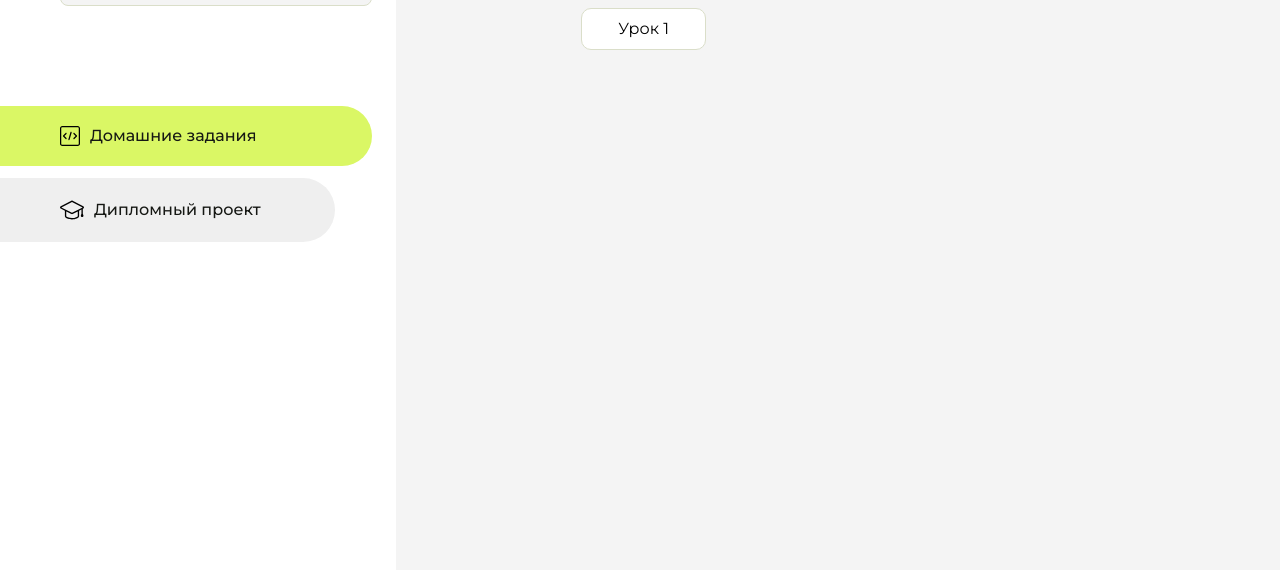
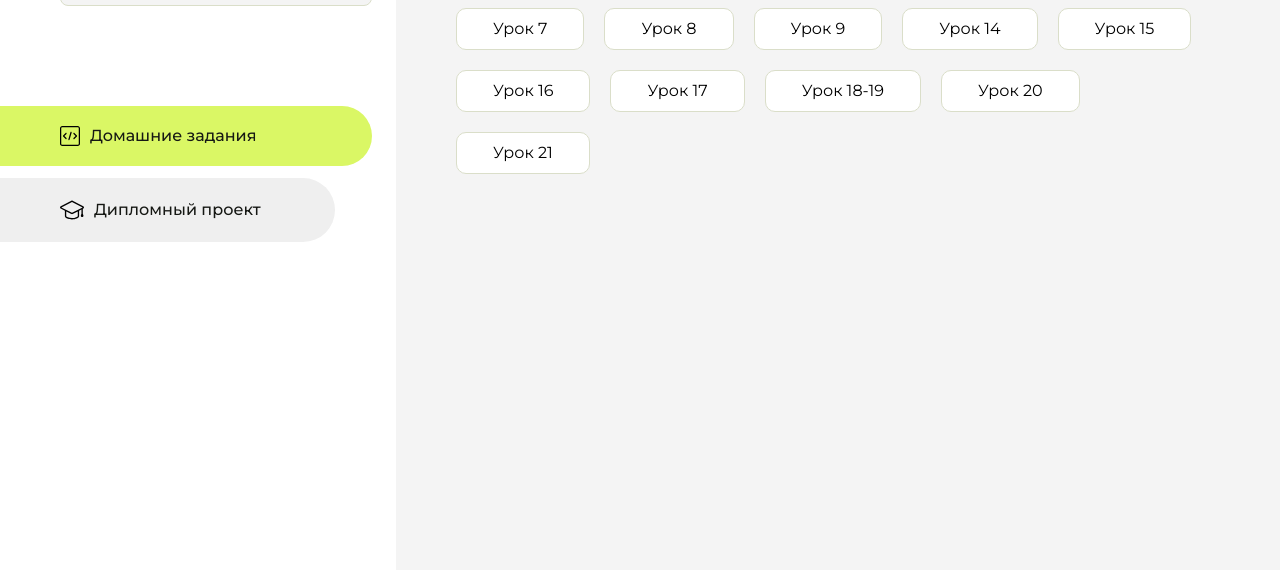
Before and after one commit to Koalics/homework, a plain HTML site: page index.html in a window 1280 px wide. Shown: the part 230-800 px from the top of the page. Drawn offline with Linux system fonts and the light colour scheme.

Commit message:
Update index.html

```diff
--- a/index.html
+++ b/index.html
@@ -43,7 +43,7 @@
                 </svg>
             </div>
             <div class="sidebar__user">
-                <div class="sidebar__name">Виталий Ушаков</div>
+                <div class="sidebar__name">Жмых</div>
                 <div class="sidebar__text">Счастливый студент</div>
             </div>
             <div class="sidebar__tabs">
@@ -93,7 +93,34 @@
                 <div class="content__title">Домашние задания</div>
                 <ul class="content__list">
                     <li class="content__list-item">
-                        <a href="lesson1/index.html">Урок 1</a>
+                        <a href="lesson-7/index.html">Урок 7</a>
+                    </li>
+                    <li class="content__list-item">
+                        <a href="lesson-8/index.html">Урок 8</a>
+                    </li>
+                    <li class="content__list-item">
+                        <a href="lesson-9/index.html">Урок 9</a>
+                    </li>
+                    <li class="content__list-item">
+                        <a href="lesson-14/index.html">Урок 14</a>
+                    </li>
+                    <li class="content__list-item">
+                        <a href="lesson-15/index.html">Урок 15</a>
+                    </li>
+                    <li class="content__list-item">
+                        <a href="lesson-16/index.html">Урок 16</a>
+                    </li>
+                    <li class="content__list-item">
+                        <a href="lesson-17/index.html">Урок 17</a>
+                    </li>
+                    <li class="content__list-item">
+                        <a href="lesson-18-19/index.html">Урок 18-19</a>
+                    </li>
+                    <li class="content__list-item">
+                        <a href="lesson-20/index.html">Урок 20</a>
+                    </li>
+                    <li class="content__list-item">
+                        <a href="lesson-21/index.html">Урок 21</a>
                     </li>
                 </ul>
             </div>
```
